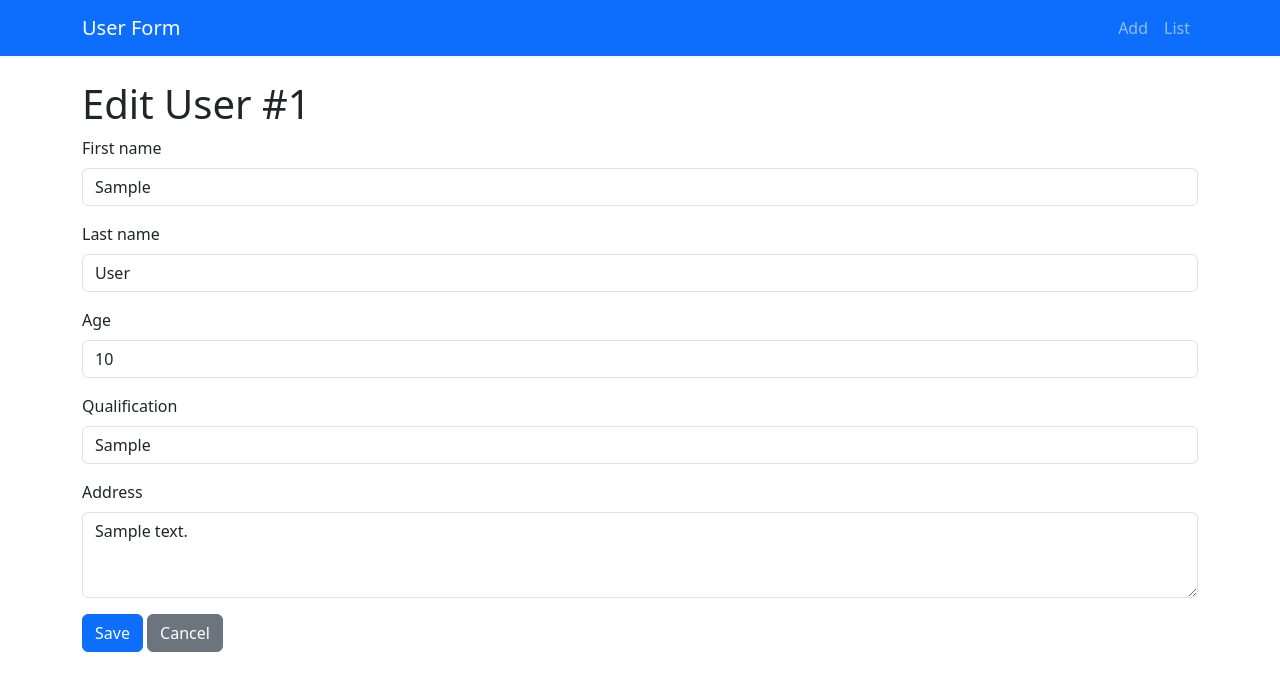
After one commit to JeevanUgale/python-app, a Flask app: page /users/1/edit in a window 1280 px wide. The commit adds this page. Shown: the top 691 px of the page. Run offline with Flask 3, Linux system fonts and the light colour scheme; tables that the repository leaves empty hold one stand-in row (values such as "Sample post"); parts of the project's set-up code (start-up, migrations or seed data) failed here and were passed over.

Commit message:
added update and delete user data functionality

```diff
--- a/python_app/app.py
+++ b/python_app/app.py
@@ -33,7 +33,44 @@ def create_app():
     @app.route('/users')
     def list_users():
         users = User.query.order_by(User.id.desc()).all()
-        return render_template('list.html', users=users)
+        from .forms import DeleteForm
+        delete_form = DeleteForm()
+        return render_template('list.html', users=users, delete_form=delete_form)
+
+
+    @app.route('/users/<int:user_id>/edit', methods=['GET', 'POST'])
+    def edit_user(user_id):
+        user = User.query.get_or_404(user_id)
+        form = UserForm(obj=user)
+        if form.validate_on_submit():
+            user.first_name = form.first_name.data.strip()
+            user.last_name = form.last_name.data.strip()
+            user.age = form.age.data
+            user.qualification = (form.qualification.data or '').strip()
+            user.address = (form.address.data or '').strip()
+            db.session.commit()
+            flash('User updated successfully', 'success')
+            return redirect(url_for('list_users'))
+        return render_template('edit.html', form=form, user=user)
+
+
+    @app.route('/users/<int:user_id>/delete', methods=['POST'])
+    def delete_user(user_id):
+        form = None
+        try:
+            from .forms import DeleteForm
+            form = DeleteForm()
+        except Exception:
+            pass
+        # Validate CSRF if form present
+        if form and not form.validate_on_submit():
+            flash('Invalid delete request', 'danger')
+            return redirect(url_for('list_users'))
+        user = User.query.get_or_404(user_id)
+        db.session.delete(user)
+        db.session.commit()
+        flash('User deleted', 'success')
+        return redirect(url_for('list_users'))
 
     return app
 
--- a/python_app/forms.py
+++ b/python_app/forms.py
@@ -9,3 +9,7 @@ class UserForm(FlaskForm):
     qualification = StringField('Qualification', validators=[Length(max=200)])
     address = TextAreaField('Address', validators=[Length(max=1000)])
     submit = SubmitField('Save')
+
+
+class DeleteForm(FlaskForm):
+    submit = SubmitField('Delete')
--- /dev/null
+++ b/python_app/templates/edit.html
@@ -0,0 +1,34 @@
+{% extends 'layout.html' %}
+{% block content %}
+  <h1>Edit User #{{ user.id }}</h1>
+  <form method="post">
+    {{ form.hidden_tag() }}
+    <div class="mb-3">
+      {{ form.first_name.label(class_='form-label') }}
+      {{ form.first_name(class_='form-control') }}
+      {% for err in form.first_name.errors %}<div class="text-danger">{{ err }}</div>{% endfor %}
+    </div>
+    <div class="mb-3">
+      {{ form.last_name.label(class_='form-label') }}
+      {{ form.last_name(class_='form-control') }}
+      {% for err in form.last_name.errors %}<div class="text-danger">{{ err }}</div>{% endfor %}
+    </div>
+    <div class="mb-3">
+      {{ form.age.label(class_='form-label') }}
+      {{ form.age(class_='form-control') }}
+      {% for err in form.age.errors %}<div class="text-danger">{{ err }}</div>{% endfor %}
+    </div>
+    <div class="mb-3">
+      {{ form.qualification.label(class_='form-label') }}
+      {{ form.qualification(class_='form-control') }}
+      {% for err in form.qualification.errors %}<div class="text-danger">{{ err }}</div>{% endfor %}
+    </div>
+    <div class="mb-3">
+      {{ form.address.label(class_='form-label') }}
+      {{ form.address(class_='form-control', rows=3) }}
+      {% for err in form.address.errors %}<div class="text-danger">{{ err }}</div>{% endfor %}
+    </div>
+    <button type="submit" class="btn btn-primary">Save</button>
+    <a href="{{ url_for('list_users') }}" class="btn btn-secondary">Cancel</a>
+  </form>
+{% endblock %}
```
Also changed, not shown: python_app/templates/list.html (+9 -0 lines).
